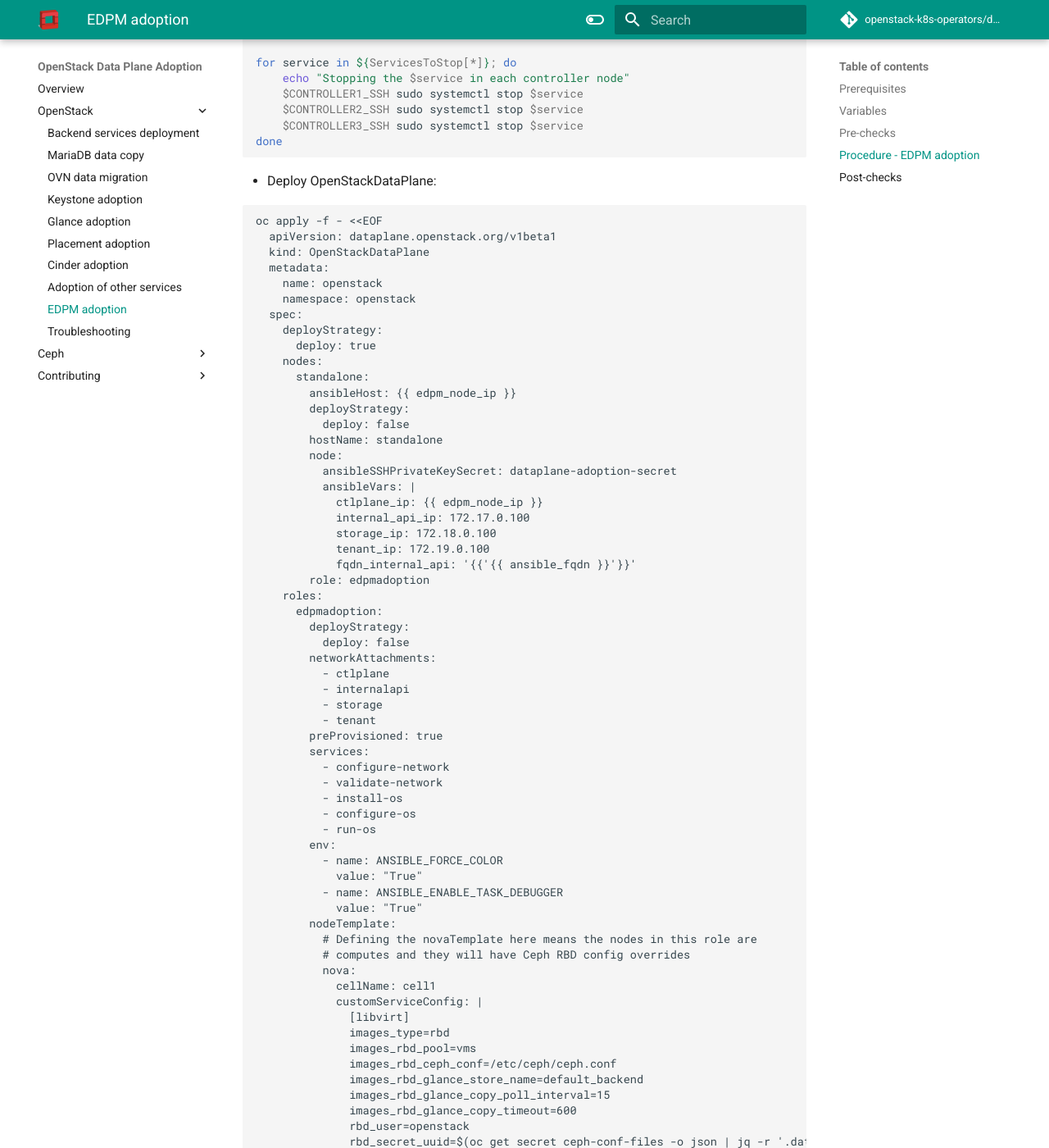
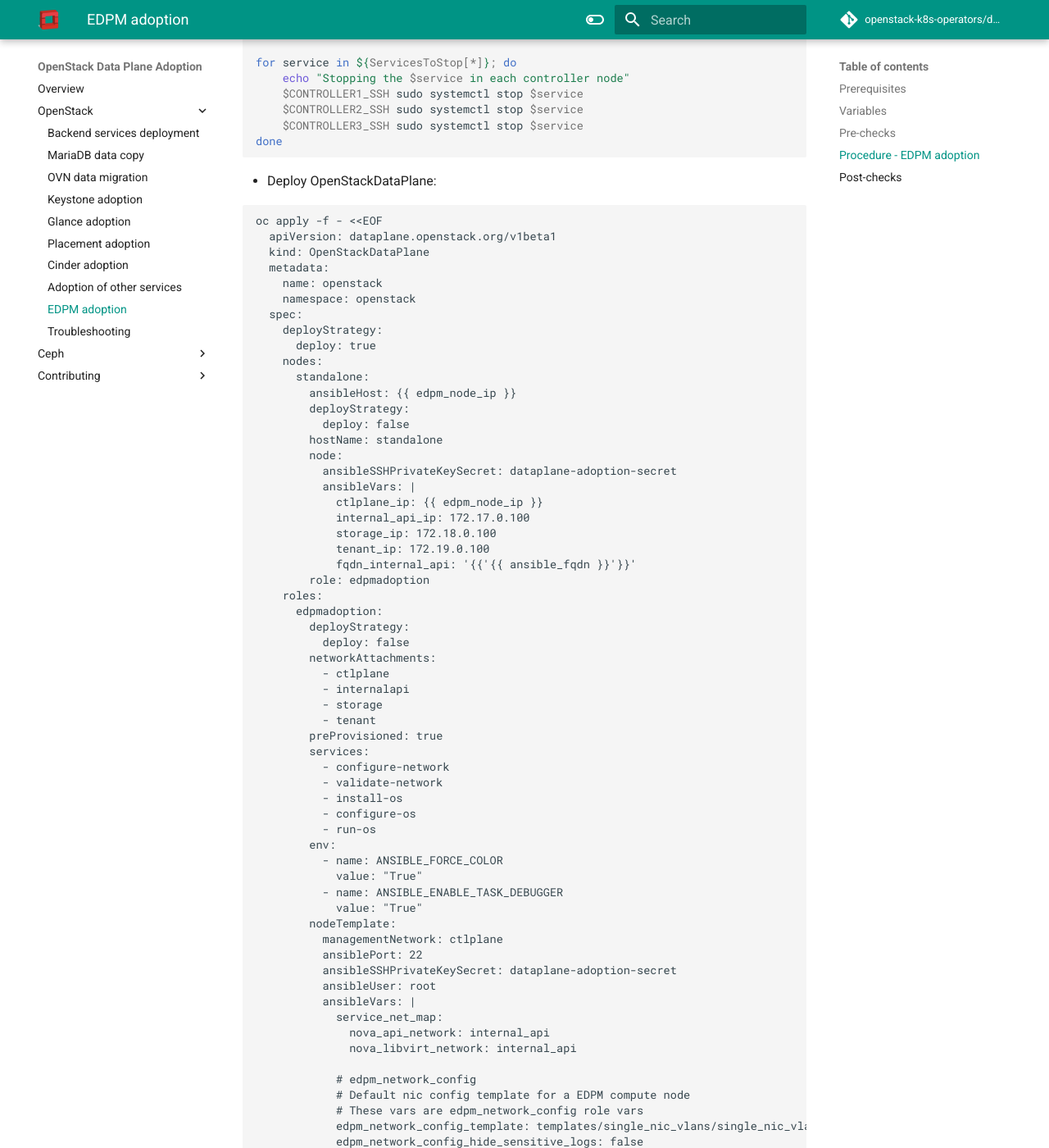
Before and after one commit to openstack-k8s-operators/data-plane-adoption, an MkDocs documentation site: the page built from docs/openstack/edpm_adoption.md, in a window 1280 px wide and 1400 px high, scrolled down 1154 px. Shown: the whole window at 82% size. Built offline with MkDocs 1.6.1 and Material for MkDocs 9.7.7, drawn with Linux system fonts in a browser that asks for light colours; comment, search, counter and statistics services are not loaded; the version menu is left out; some of the changed text lies outside the part shown.

Commit message:
Ensure dataplane is deployed successfully
Signed-off-by: Fabricio Aguiar <fabricio.aguiar@gmail.com>

```diff
--- a/docs/openstack/edpm_adoption.md
+++ b/docs/openstack/edpm_adoption.md
@@ -107,33 +107,6 @@ done
             - name: ANSIBLE_ENABLE_TASK_DEBUGGER
               value: "True"
           nodeTemplate:
-            # Defining the novaTemplate here means the nodes in this role are
-            # computes and they will have Ceph RBD config overrides
-            nova:
-              cellName: cell1
-              customServiceConfig: |
-                [libvirt]
-                images_type=rbd
-                images_rbd_pool=vms
-                images_rbd_ceph_conf=/etc/ceph/ceph.conf
-                images_rbd_glance_store_name=default_backend
-                images_rbd_glance_copy_poll_interval=15
-                images_rbd_glance_copy_timeout=600
-                rbd_user=openstack
-                rbd_secret_uuid=$(oc get secret ceph-conf-files -o json | jq -r '.data."ceph.conf"' | base64 -d | grep fsid | sed -e 's/fsid = //')
-              deploy: true
-              novaInstance: nova
-            # The Ansible Pod will mount these files and copy them to nodes in role
-            extraMounts:
-            - extraVolType: Ceph
-              mounts:
-              - mountPath: /etc/ceph
-                name: ceph
-                readOnly: true
-              volumes:
-              - name: ceph
-                secret:
-                  secretName: ceph-conf-files
             managementNetwork: ctlplane
             ansiblePort: 22
             ansibleSSHPrivateKeySecret: dataplane-adoption-secret
```
Also changed, not shown: 1 other file.
